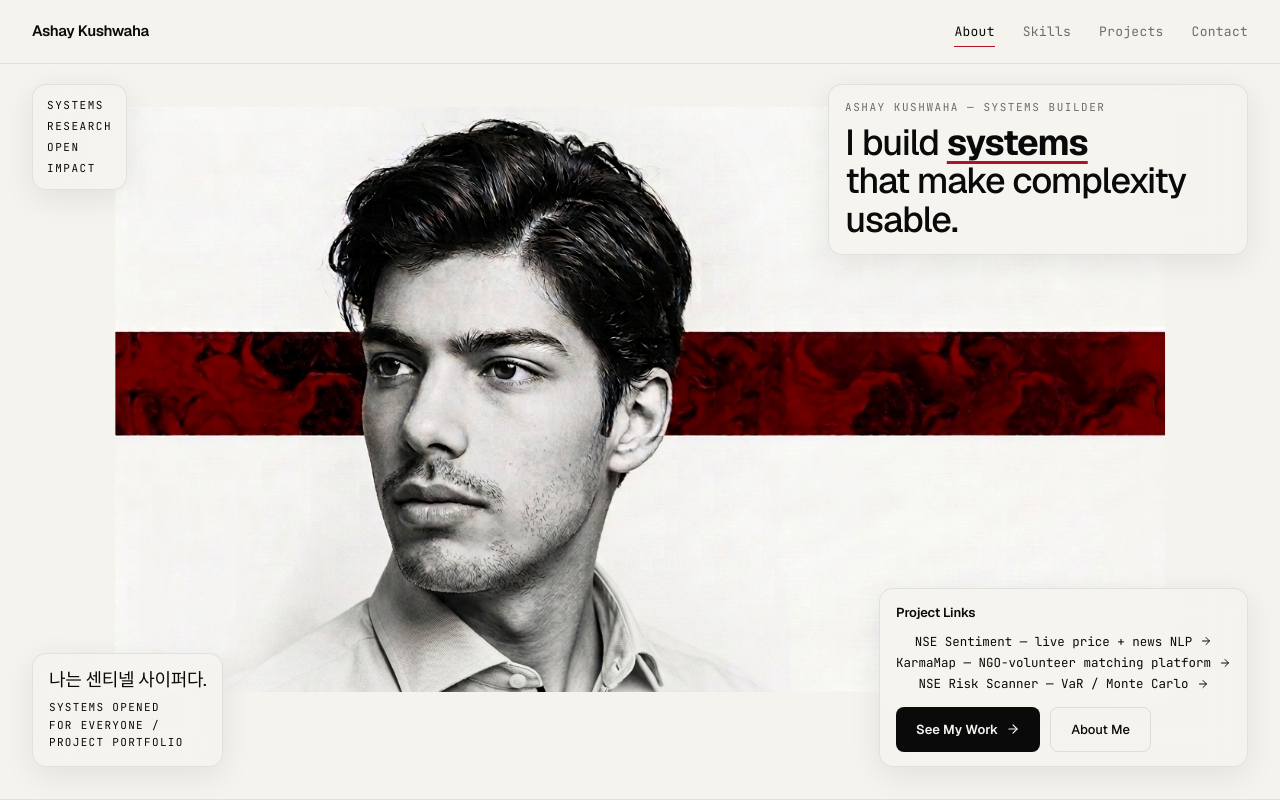
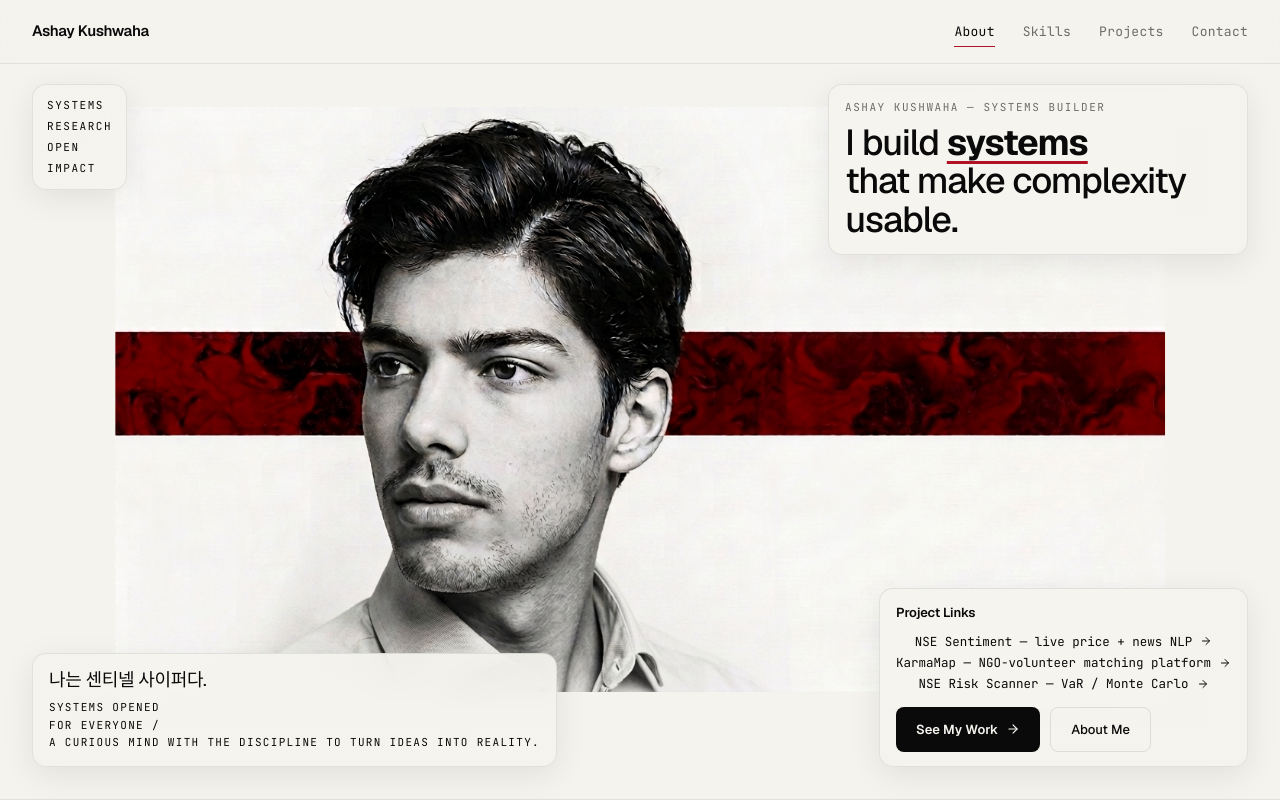
Before and after one commit to AshayK003/portfolio-hero, a Next.js app: page / in a window 1280 px wide. Shown: the top 800 px of the page. Built offline with nearby package versions, Linux system fonts and the light colour scheme.

Commit message:
Replace hero identity tagline with personal statement

```diff
--- a/src/components/Hero.tsx
+++ b/src/components/Hero.tsx
@@ -35,7 +35,7 @@ export function Hero() {
           <div className="hero-meta">
             SYSTEMS OPENED<br />
             FOR EVERYONE /<br />
-            PROJECT PORTFOLIO
+            A CURIOUS MIND WITH THE DISCIPLINE TO TURN IDEAS INTO REALITY.
           </div>
         </div>
 
```
